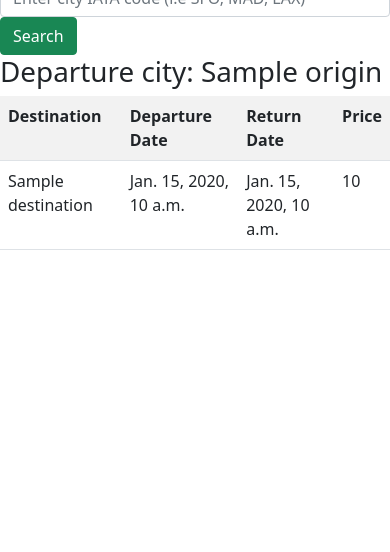
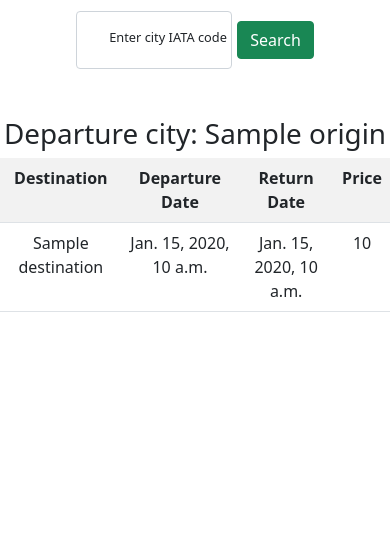
Before and after one commit to allenaxie/Travel-Booklet, a Django app: template main_app/templates/flights/index.html in a window 390 px wide. Shown: the part 133-685 px from the top of the page. Run offline with Django 3.2, Linux system fonts and the light colour scheme; the template is opened without the code that fills it: most values are stand-ins (such as "Sample title", 1, 10 or a date in 2020).

Commit message:
Add animation to search bar. Center text in flights page

```diff
--- /dev/null
+++ b/main_app/static/css/flights/index.css
@@ -0,0 +1,55 @@
+/* search bar */
+.form-container {
+    display: flex;
+    justify-content: center;
+    align-items: center;
+    flex-direction: column;
+    margin-top: 2rem;
+}
+
+.search-container {
+    display: flex;
+    justify-content: center;
+    align-items: center;
+}
+
+.search-bar {
+    width: 40vw;
+    -webkit-transition: width 0.6s ease-in-out;
+    transition: width 0.6s ease-in-out;
+    margin-right: 5px;
+}
+.search-bar:focus {
+    width: 60vw;
+}
+
+.search-btn {
+    width: 100px;
+    height: 100%;
+}
+
+.temp-text {
+    font-size: 80%;
+}
+
+@media screen and (max-width: 690px) {
+    .temp-text {
+        visibility: hidden;
+        position: relative;
+    }
+    .temp-text:focus {
+        content: "Enter city IATA code (i.e SFO, MAD, LAX)"
+    }
+    .temp-text:after {
+        visibility: visible;
+        position: absolute;
+        top: 1rem;
+        left: 2rem;
+        content: "Enter city IATA code";
+    }
+}
+
+/* Search Results */
+.search-results {
+    text-align: center;
+}
--- a/main_app/templates/flights/index.html
+++ b/main_app/templates/flights/index.html
@@ -8,20 +8,27 @@
     <meta charset="UTF-8">
     <meta http-equiv="X-UA-Compatible" content="IE=edge">
     <meta name="viewport" content="width=device-width, initial-scale=1.0">
+    <link rel="stylesheet" href="{% static 'css/flights/index.css' %}">
     <title>Flights</title>
 </head>
 <body>
     <!-- Cheapest flights insp search -->
-    <section class="fluid-container">
+    <section class="container mb-5">
         <form class="form-container" action="{% url 'flights_index' %}" method="post">
             {% csrf_token %}
-            <div class="search-container">
+            <div class="search-container form-floating">
                 <input class="search-bar form-control" type="text" name="depart_city" placeholder="Enter city IATA code (i.e SFO, MAD, LAX)">
-                <button class="btn btn-success" type="submit">Search</button>
+                <label class="temp-text">Enter city IATA code (i.e SFO, MAD, LAX)</label>
+                <div>
+                    <button class="btn btn-success" type="submit">Search</button>
+                </div>
             </div>
         </form>
+
     </section>
-    <section class="fluid-container">
+
+
+    <section class="fluid-container search-results">
         <h1>Departure city: {{ data.data.0.origin }}</h1>
         <table class="table table-striped">
             <tr>
@@ -40,6 +47,7 @@
             {% endfor %}
         </table>
     </section>
+
 </body>
 </html>
 
--- a/main_app/views.py
+++ b/main_app/views.py
@@ -85,6 +85,7 @@ def signup(request, backend='allauth.account.auth_backends.AuthenticationBackend
 # Flights
 def flights_index(request):
     if request.method == 'POST':
+        # Access search input field data
         form = InspForm(request.POST)
         if form.is_valid():
             depart_city = form.cleaned_data.get('depart_city')
@@ -108,7 +109,6 @@ def flights_index(request):
         params = (
             ('origin', f'{depart_city}'),
         )
-
         # Call API - flight inspiration
         response = requests.get('https://test.api.amadeus.com/v1/shopping/flight-destinations', headers=headers, params=params)
         data= response.json()
```
